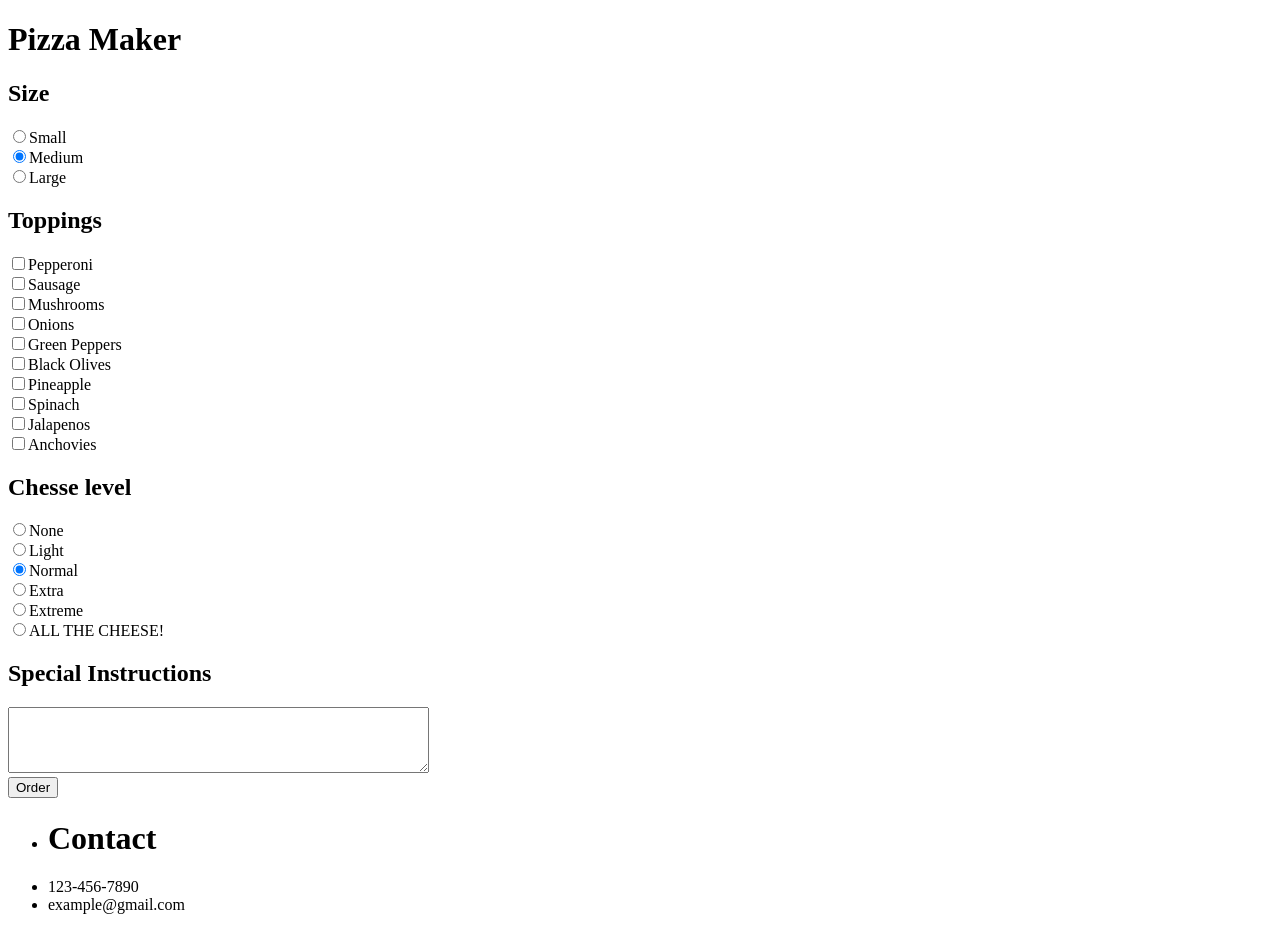
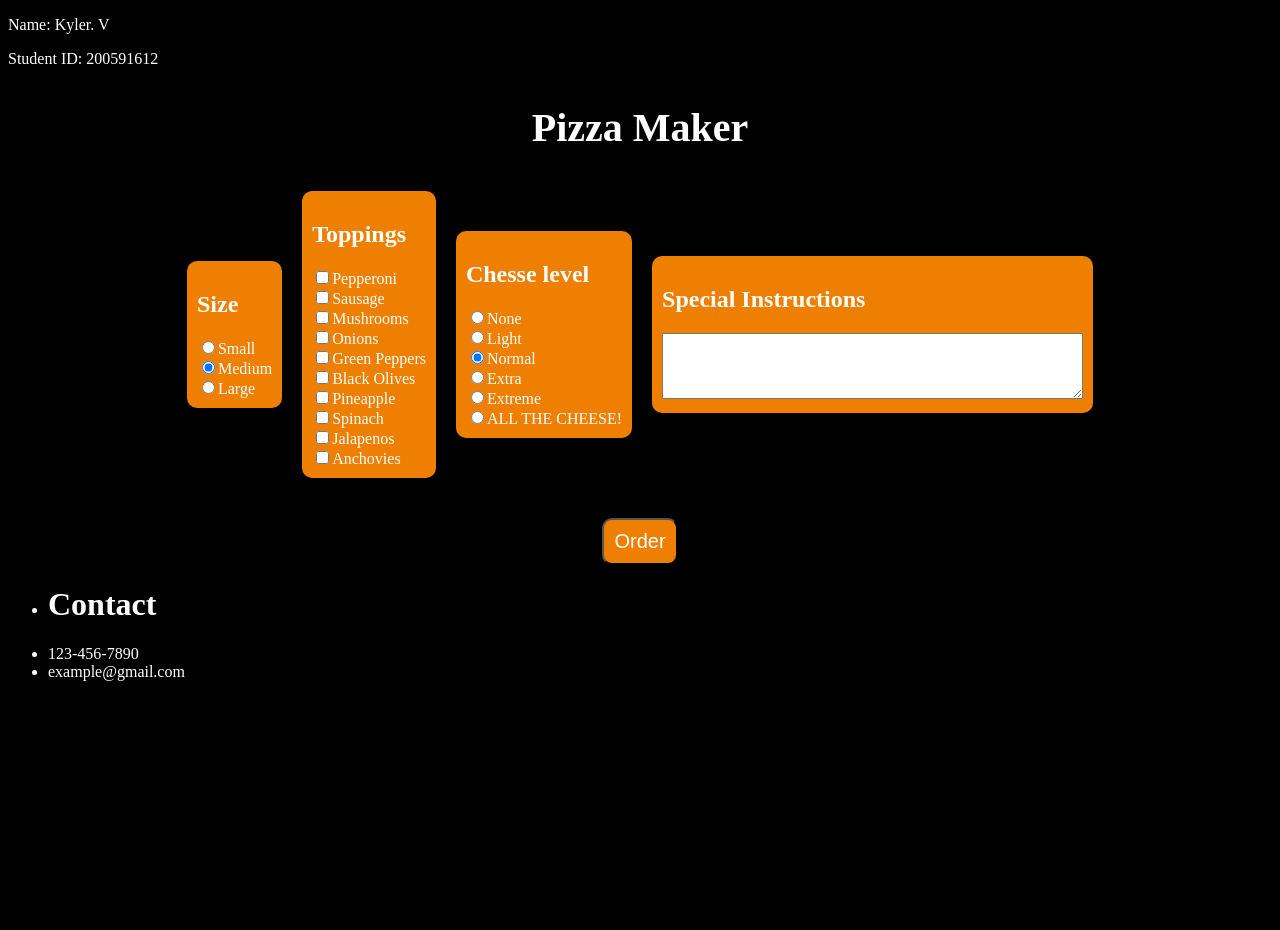
Before and after one commit to CommanderKV/Client-Side-JS, a plain HTML site: page assignments/assignment 1/index.html in a window 1280 px wide. After the commit the page ends 800 px from the top, so only its background shows below. Drawn offline with Linux system fonts and the light colour scheme; the site is published under a folder, as on GitHub Pages, so addresses that start at the root find nothing.

Commit message:
Fixed wrong paths

```diff
--- a/assignments/assignment 1/index.html
+++ b/assignments/assignment 1/index.html
@@ -4,8 +4,8 @@
     <head>
         <meta charset="UTF-8">
         <meta name="viewport" content="width=device-width, initial-scale=1.0">
-        <link rel="stylesheet" href="/css/styles.css">
-        <script src="/js/index.js" defer></script>
+        <link rel="stylesheet" href="css/styles.css">
+        <script src="js/index.js" defer></script>
         <title>Pizza maker</title>
     </head>
     <body>
```
